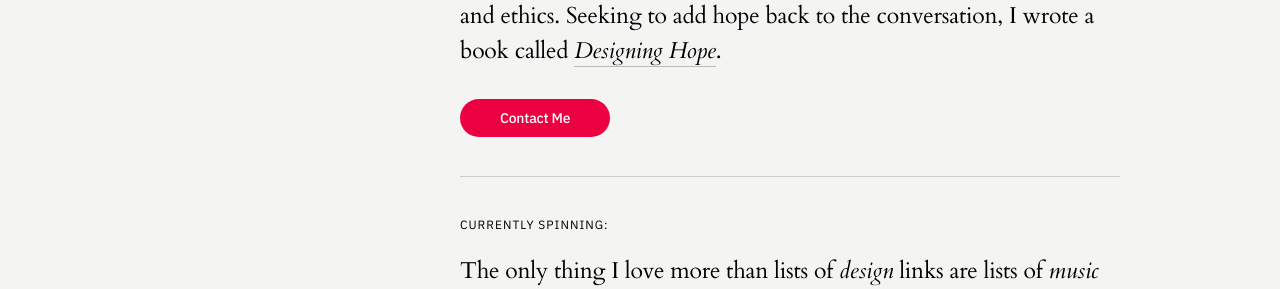
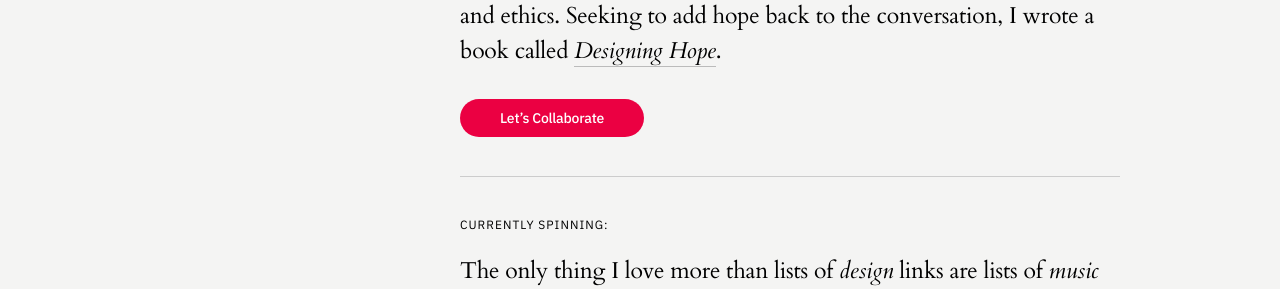
Before and after one commit to jeremydcherry/jeremydcherry.github.io, a Jekyll site: the page built from index.md, in a window 1280 px wide. Shown: the part 557-846 px from the top of the page. Built offline with Jekyll 4.4.1, drawn with Linux system fonts in a browser that asks for light colours.

Commit message:
Changed CTA text

```diff
--- a/index.md
+++ b/index.md
@@ -9,7 +9,7 @@ title: Jeremy D. Cherry
 
 Relentlessly hopeful about the power of design, I live by the words “A better way is possible.” With over a decade of experience telling stories through brands, I have worked with clients from a wide variety of industries based all over the globe. I lead the Brand Studio at [Journey Group](https://journeygroup.com). I [write](https://jeremydcherry.medium.com/) and [speak](/speaking) about the intersection of design and ethics. Seeking to add hope back to the conversation, I wrote a book called [_Designing Hope_](https://hopeful.design).
 
-<a href="mailto:jeremy@jeremydcherry.com" class="btn">Contact Me</a>
+<a href="mailto:jeremy@jeremydcherry.com" class="btn">Let's Collaborate</a>
 
 ---
 
```
